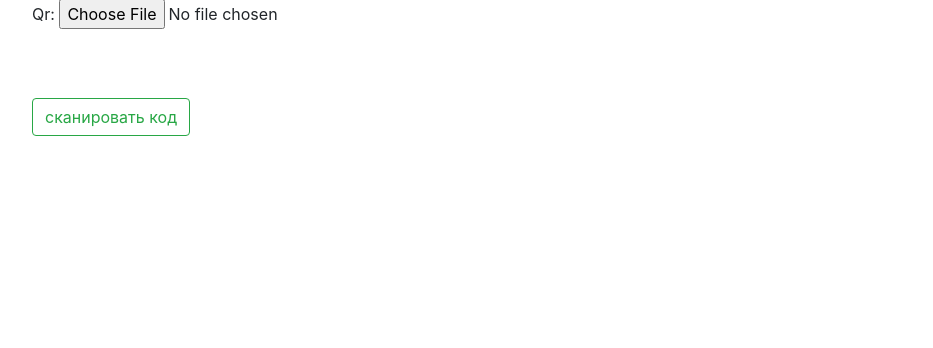
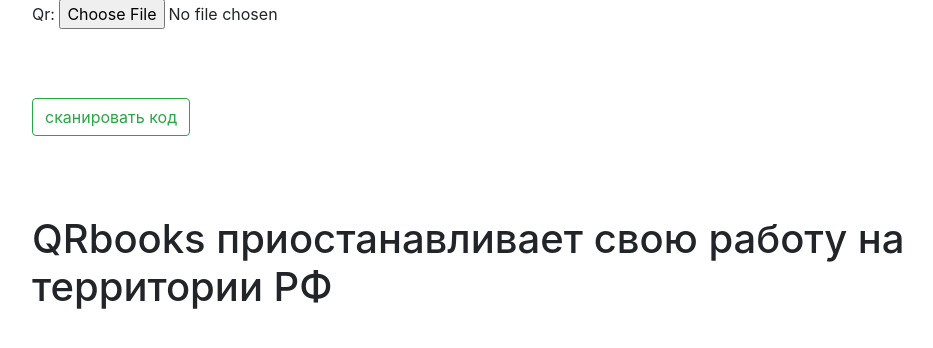
Before and after one commit to kargamant/qr_deploy, a Django app: page / in a window 1280 px wide. Shown: the part 144-492 px from the top of the page, without its empty margins (53-986 px from the left). Run offline with Django 3.2, Linux system fonts and the light colour scheme; some libraries are stand-ins or nearby versions.

Commit message:
Update index.html

```diff
--- a/interface/templates/interface/index.html
+++ b/interface/templates/interface/index.html
@@ -29,4 +29,5 @@
         {{ form.as_p }}
         <button class="btn btn-outline-success" type="submit">сканировать код</button>
     </form>
+    <h1>QRbooks приостанавливает свою работу на территории РФ </h1>
 {% endblock %}
```
